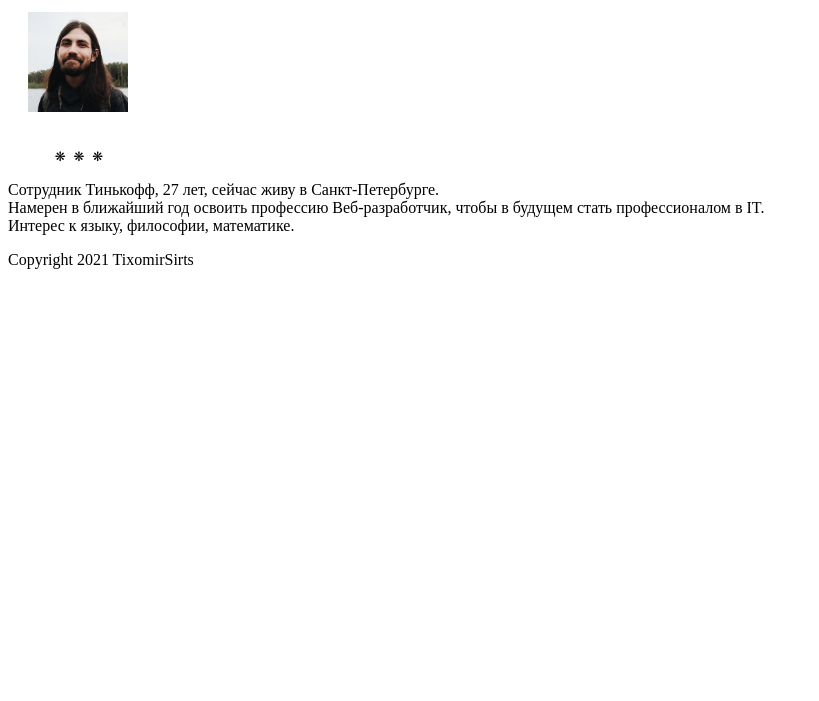
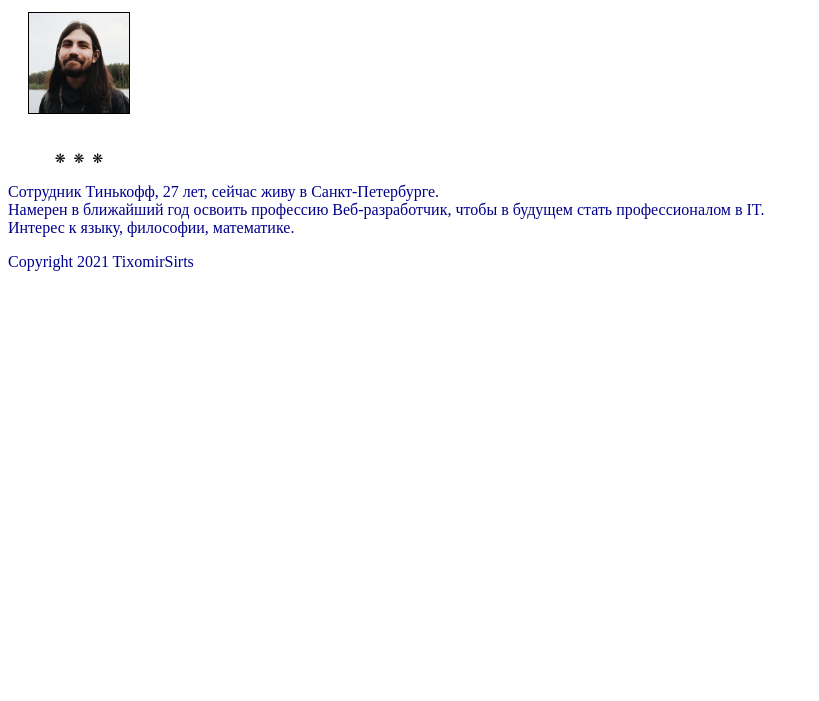
Before and after one commit to TixomirSirts/My-First-Website, a plain HTML site: page pages/about.html in a window 1280 px wide. Shown: the part 99-800 px from the top of the page, without its empty margins (0-819 px from the left). Drawn offline with Linux system fonts and the light colour scheme.

Commit message:
Added my first CSS (23:00:55 06.07.2021)

```diff
--- /dev/null
+++ b/css/style.css
@@ -0,0 +1,8 @@
+p, h1, h2, span, li {
+    color:darkblue; /*
+    width: 500px;
+    border: 1px solid black; */
+}
+img {
+    border: 1px solid black;
+}
--- a/pages/about.html
+++ b/pages/about.html
@@ -3,6 +3,7 @@
 <head>
     <meta charset="UTF-8">
     <title>О нас - Моя первая веб-страница</title>
+    <link rel="stylesheet" href="/css/style.css" type="text/css">
 </head>
 <body>
     <header>
```
Also changed, not shown: pages/contacts.html (+1 -0 lines), pages/index.html (+1 -0 lines), 1 other file.
